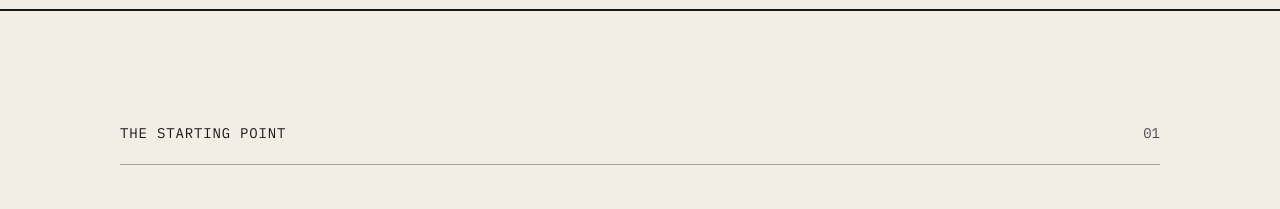
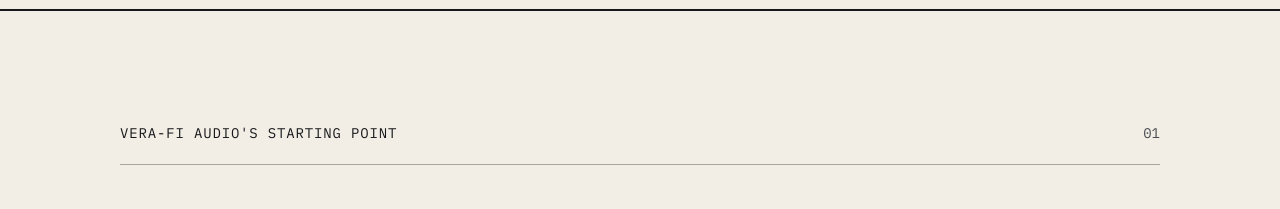
Before and after one commit to 4ceeee/landing-page, a plain HTML site: page store/index.html in a window 1280 px wide. Shown: the part 1220-1429 px from the top of the page. Drawn offline with nearby package versions, Linux system fonts and the light colour scheme.

Commit message:
Update index.html

```diff
--- a/store/index.html
+++ b/store/index.html
@@ -406,7 +406,7 @@
 <!-- 01 STARTING POINT -->
 <section id="case-study" aria-labelledby="start-h" class="after-marquee">
   <div class="wrap">
-    <div class="section-head"><span class="mono">The starting point</span><span class="num">01</span></div>
+    <div class="section-head"><span class="mono">Vera-Fi Audio's starting point</span><span class="num">01</span></div>
     <h2 id="start-h"><span class="only-dm">Great products, sold one inbox at a time.</span><span class="only-store">A working store, with nothing around it yet.</span></h2>
     <div class="timeline">
       <div class="row only-dm"><div class="when">2022</div><div class="what">Every sale made by email or private message.</div></div>
```
